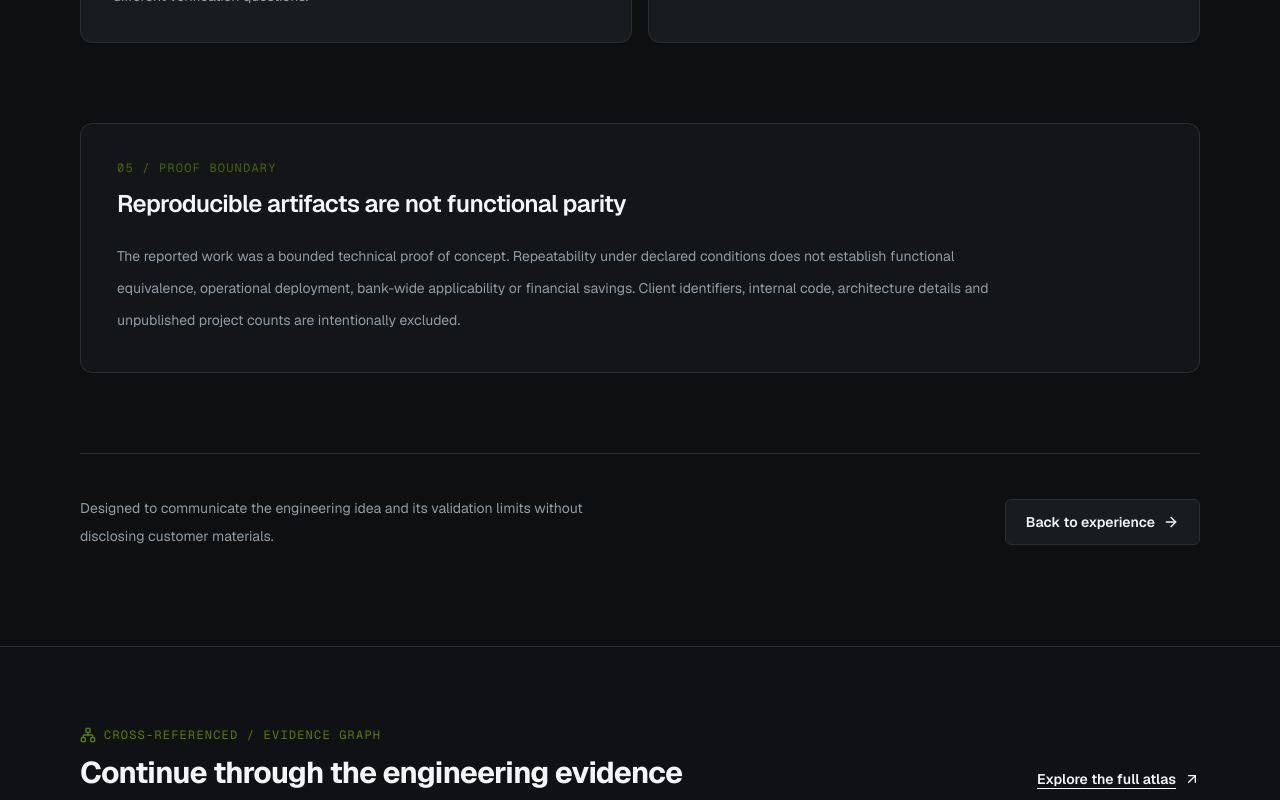
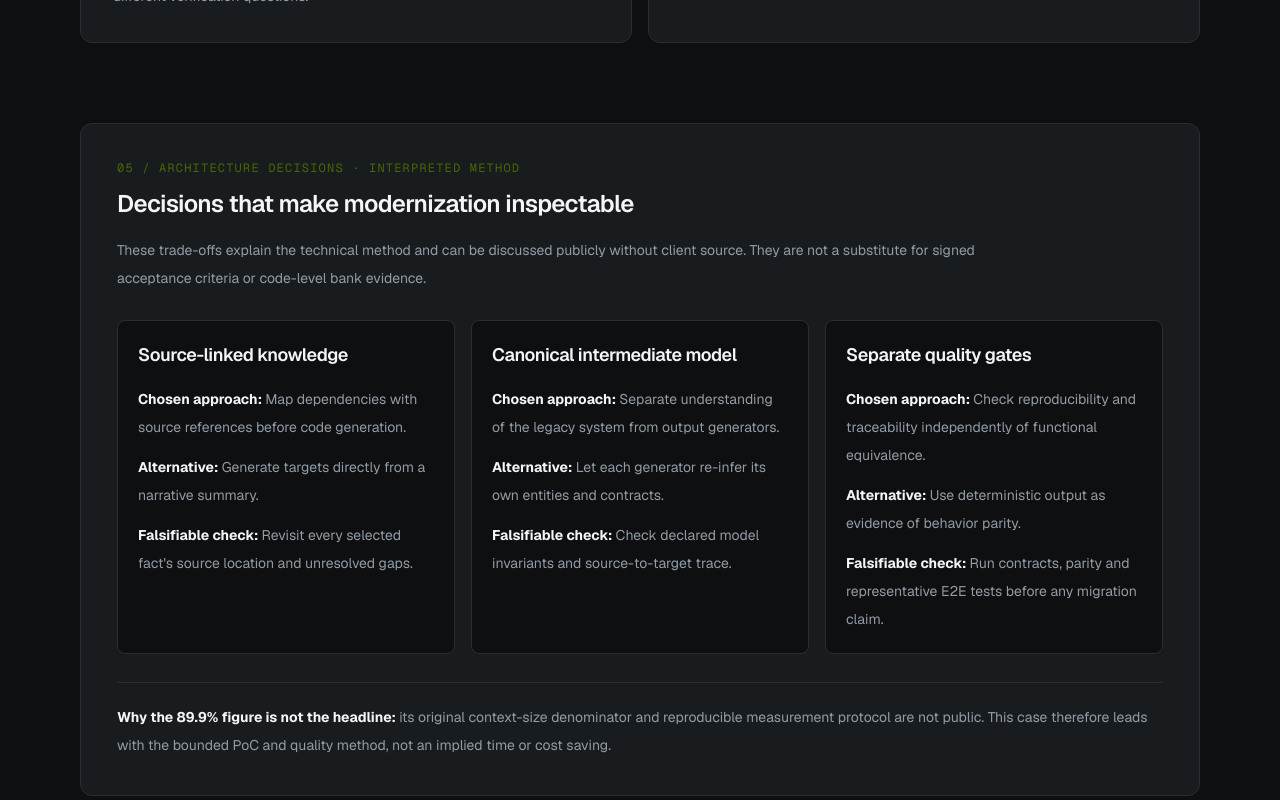
Before and after one commit to jandromani/alejandrobgn, a Next.js app: page /work/banking-modernization in a window 1280 px wide. Shown: the part 5180-5980 px from the top of the page. Built offline with nearby package versions, Linux system fonts and the light colour scheme.

Commit message:
feat(V3): explicit enterprise design decisions, alternatives, validation gaps

```diff
--- a/app/work/banking-modernization/page.tsx
+++ b/app/work/banking-modernization/page.tsx
@@ -285,6 +285,25 @@ export default function BankingModernizationPage() {
           </div>
         </section>
 
+        <section aria-labelledby="architecture-tradeoffs" className="rounded-xl border border-border bg-card p-7 md:p-9">
+          <p className="font-mono text-xs uppercase tracking-widest text-[#476700] dark:text-signal-green">05 / Architecture decisions · interpreted method</p>
+          <h2 id="architecture-tradeoffs" className="mt-3 text-2xl font-semibold">Decisions that make modernization inspectable</h2>
+          <p className="mt-4 max-w-4xl text-sm leading-7 text-muted-foreground">These trade-offs explain the technical method and can be discussed publicly without client source. They are not a substitute for signed acceptance criteria or code-level bank evidence.</p>
+          <div className="mt-7 grid gap-4 md:grid-cols-3">
+            {[
+              {name:"Source-linked knowledge",choice:"Map dependencies with source references before code generation.",alternative:"Generate targets directly from a narrative summary.",proof:"Revisit every selected fact's source location and unresolved gaps."},
+              {name:"Canonical intermediate model",choice:"Separate understanding of the legacy system from output generators.",alternative:"Let each generator re-infer its own entities and contracts.",proof:"Check declared model invariants and source-to-target trace."},
+              {name:"Separate quality gates",choice:"Check reproducibility and traceability independently of functional equivalence.",alternative:"Use deterministic output as evidence of behavior parity.",proof:"Run contracts, parity and representative E2E tests before any migration claim."},
+            ].map(d=><article key={d.name} className="rounded-lg border border-border bg-background p-5">
+              <h3 className="text-lg font-semibold">{d.name}</h3>
+              <p className="mt-4 text-sm leading-7 text-muted-foreground"><strong className="text-foreground">Chosen approach: </strong>{d.choice}</p>
+              <p className="mt-3 text-sm leading-7 text-muted-foreground"><strong className="text-foreground">Alternative: </strong>{d.alternative}</p>
+              <p className="mt-3 text-sm leading-7 text-muted-foreground"><strong className="text-foreground">Falsifiable check: </strong>{d.proof}</p>
+            </article>)}
+          </div>
+          <p className="mt-7 border-t border-border pt-5 text-sm leading-7 text-muted-foreground"><strong className="text-foreground">Why the 89.9% figure is not the headline: </strong>its original context-size denominator and reproducible measurement protocol are not public. This case therefore leads with the bounded PoC and quality method, not an implied time or cost saving.</p>
+        </section>
+
         <section className="rounded-xl border border-border bg-secondary/30 p-7 md:p-9" aria-labelledby="scope">
           <p className="font-mono text-xs uppercase tracking-widest text-[#476700] dark:text-signal-green">05 / Proof boundary</p>
           <h2 id="scope" className="mt-3 text-2xl font-semibold">Reproducible artifacts are not functional parity</h2>
```
